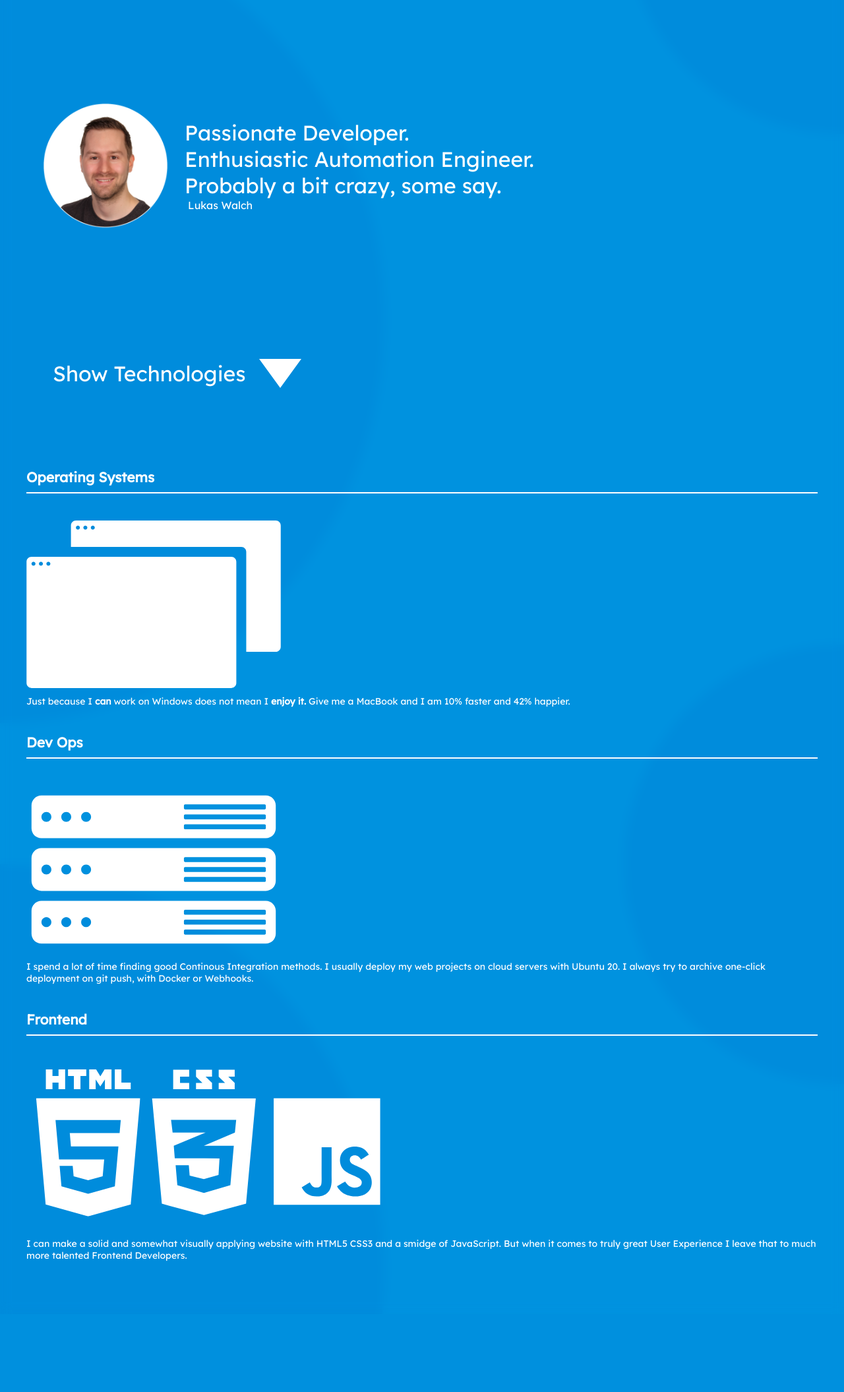
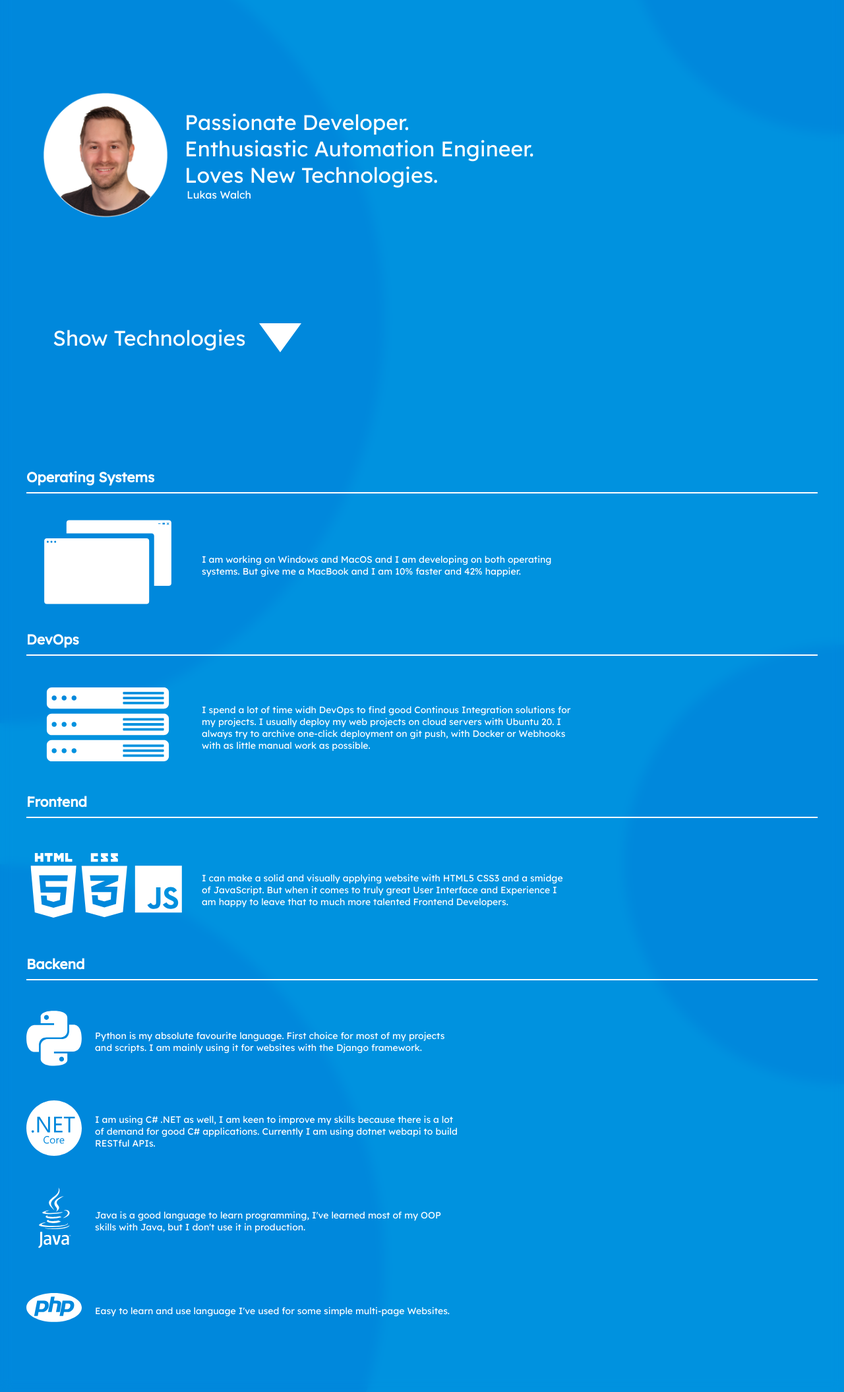
Before and after one commit to tiveritz/lukaswalch-website-v1, a Django app: page / in a window 1280 px wide. Shown: the part 130-2240 px from the top of the page at 66% size. Before the commit the page ends 2042 px from the top, so only its background shows below. Run offline with Django 3.2, Linux system fonts and the light colour scheme; parts of the project's set-up code (start-up, migrations or seed data) failed here and were passed over.

Commit message:
[Content] adds improved landing view and technology content

```diff
--- a/lukaswalch-project/website/static/website/css/style.css
+++ b/lukaswalch-project/website/static/website/css/style.css
@@ -89,7 +89,7 @@ body {
         "developer"
         "info"
         "tech-button";
-    grid-template-rows: auto 1fr 1fr 16vh;
+    grid-template-rows: auto 3fr 2fr 16vh;
     grid-template-columns: 100%;;
 }
 
@@ -175,7 +175,7 @@ body {
     font-size: 5vw;
     display: flex;
     justify-content: flex-start;
-    align-items: center;
+    align-items: flex-start;
 }
 
 
@@ -200,9 +200,9 @@ body {
 #play {
     width: 0;
     height: 0;
-    border-left: 10vw solid transparent;
-    border-right: 10vw solid transparent;
-    border-top: 16vw solid white;
+    border-left: 8vw solid transparent;
+    border-right: 8vw solid transparent;
+    border-top: 12vw solid white;
 }
 
 /* ----------------------------------------------------------------------------
@@ -228,11 +228,6 @@ body {
     margin-bottom: 40px;
 }
 
-.technology-icon {
-    height: 20vw;
-    width: auto;
-}
-
 .technology-text {
     margin-top: 10px;
 }
@@ -240,18 +235,28 @@ body {
 #tech-os {background-image: url(../img/os.svg);}
 #tech-server {background-image: url(../img/server.svg);}
 #tech-frontend {background-image: url(../img/frontend.svg);}
+#tech-python {background-image: url(../img/python.svg);}
+#tech-java {background-image: url(../img/java.svg);}
+#tech-dotnet {background-image: url(../img/dotnet.svg);}
+#tech-php {background-image: url(../img/php.svg);}
 
-#tech-os,
-#tech-server,
-#tech-frontend {
+.technology-icon {
+    height: 16vh;
+    width: auto;
     background-size: contain;
     background-repeat: no-repeat;
+    background-position: 0 50%;
+}
+
+.technology-small .technology-icon {
+    width: 84px;
+    max-height: 12vh;
 }
 
 /* ----------------------------------------------------------------------------
  *    11. Responsive Views
  * ------------------------------------------------------------------------- */
-@media screen and (min-width: 420px) {
+@media screen and (min-width: 520px) {
     body {
         background-image: url(../img/bgdesktop.svg);
     }
@@ -262,8 +267,8 @@ body {
             "header header"
             "developer info"
             "tech-button tech-button";
-        grid-template-rows: auto 1fr 16vh;
-        grid-template-columns: 20% 50%;
+        grid-template-rows: auto 1fr 20vh;
+        grid-template-columns: 20% 80%;
     }
 
     #header {
@@ -283,7 +288,7 @@ body {
 
     .size-mini {
         font-size: 1rem;
-        margin-left: 0.4vw;
+        margin-left: 0.2rem;
     }
 
     #developer {
@@ -303,6 +308,28 @@ body {
         border-top: 44px solid white;
     }
 
+    .technology {
+        display: grid;
+        grid-template-areas:
+        "icon text";
+        grid-template-columns: 246px minmax(auto, 560px);
+        grid-gap: 20px;
+    }
+
+    .technology-small {
+        grid-template-columns: 84px minmax(auto, 560px);
+    }
+
+    .technology-icon {
+        grid-area: icon;
+        background-position: 50% 50%;
+    }
+
+    .technology-text {
+        grid-area: text;
+        display: flex;
+        align-items: center;
+    }
 }
 
 
--- a/lukaswalch-project/website/templates/pages/home.html
+++ b/lukaswalch-project/website/templates/pages/home.html
@@ -19,7 +19,7 @@
                     <div>
                         <div>Passionate Developer.</div>
                         <div>Enthusiastic Automation Engineer.</div>
-                        <div>Probably a bit crazy, some say.</div>
+                        <div>Loves New Technologies.</div>
                         <div class="size-mini">Lukas Walch</div>
                     </div>
                 </div>
@@ -38,18 +38,19 @@
                 <div class="technology">
                     <div id="tech-os" class="technology-icon"></div>
                     <div class="technology-text">
-                        Just because I <strong>can</strong> work on Windows does not mean I
-                        <strong>enjoy it.</strong> Give me a MacBook and I am 10% faster and 42% happier.
+                        I am working on Windows and MacOS and I am developing on both operating
+                        systems. But give me a MacBook and I am 10% faster and 42% happier.
                     </div>
                 </div>
-                <h2>Dev Ops</h2>
+                <h2>DevOps</h2>
                 <div class="divider"></div>
                 <div class="technology">
                     <div id="tech-server" class="technology-icon"></div>
                     <div class="technology-text">
-                        I spend a lot of time finding good Continous Integration methods. I
-                        usually deploy my web projects on cloud servers with Ubuntu 20. I always
-                        try to archive one-click deployment on git push, with Docker or Webhooks.
+                        I spend a lot of time widh DevOps to find good Continous Integration
+                        solutions for my projects. I usually deploy my web projects on cloud
+                        servers with Ubuntu 20. I always try to archive one-click deployment on git
+                        push, with Docker or Webhooks with as little manual work as possible.
                     </div>
                 </div>
                 <h2>Frontend</h2>
@@ -57,9 +58,42 @@
                 <div class="technology">
                     <div id="tech-frontend" class="technology-icon"></div>
                     <div class="technology-text">
-                        I can make a solid and somewhat visually applying website with HTML5 CSS3
-                        and a smidge of JavaScript. But when it comes to truly great User
-                        Experience I leave that to much more talented Frontend Developers.
+                        I can make a solid and visually applying website with HTML5 CSS3 and a
+                        smidge of JavaScript. But when it comes to truly great User Interface and
+                        Experience I am happy to leave that to much more talented Frontend
+                        Developers.
+                    </div>
+                </div>
+                <h2>Backend</h2>
+                <div class="divider"></div>
+                <div class="technology technology-small">
+                    <div id="tech-python" class="technology-icon"></div>
+                    <div class="technology-text">
+                        Python is my absolute favourite language. First choice for most of my
+                        projects and scripts. I am mainly using it for websites with the Django
+                        framework.
+                    </div>
+                </div>
+                <div class="technology technology-small">
+                    <div id="tech-dotnet" class="technology-icon"></div>
+                    <div class="technology-text">
+                        I am using C# .NET as well, I am keen to improve my skills because there is
+                        a lot of demand for good C# applications. Currently I am using dotnet
+                        webapi to build RESTful APIs.
+                    </div>
+                </div>
+                <div class="technology technology-small">
+                    <div id="tech-java" class="technology-icon"></div>
+                    <div class="technology-text">
+                        Java is a good language to learn programming, I've learned most of my OOP
+                        skills with Java, but I don't use it in production.
+                    </div>
+                </div>
+                <div class="technology technology-small">
+                    <div id="tech-php" class="technology-icon"></div>
+                    <div class="technology-text">
+                        Easy to learn and use language I've used for some simple multi-page
+                        Websites.
                     </div>
                 </div>
             </div>
```
Also changed, not shown: README.md, lukaswalch-project/website/static/website/img/bg.svg, lukaswalch-project/website/static/website/img/bgdesktop.svg, lukaswalch-project/website/static/website/img/dotnet.svg (added), lukaswalch-project/website/static/website/img/java.svg (added), lukaswalch-project/website/static/website/img/mysql.svg (added), lukaswalch-project/website/static/website/img/os.svg, lukaswalch-project/website/static/website/img/php.svg (added), lukaswalch-project/website/static/website/img/python.svg (added).
